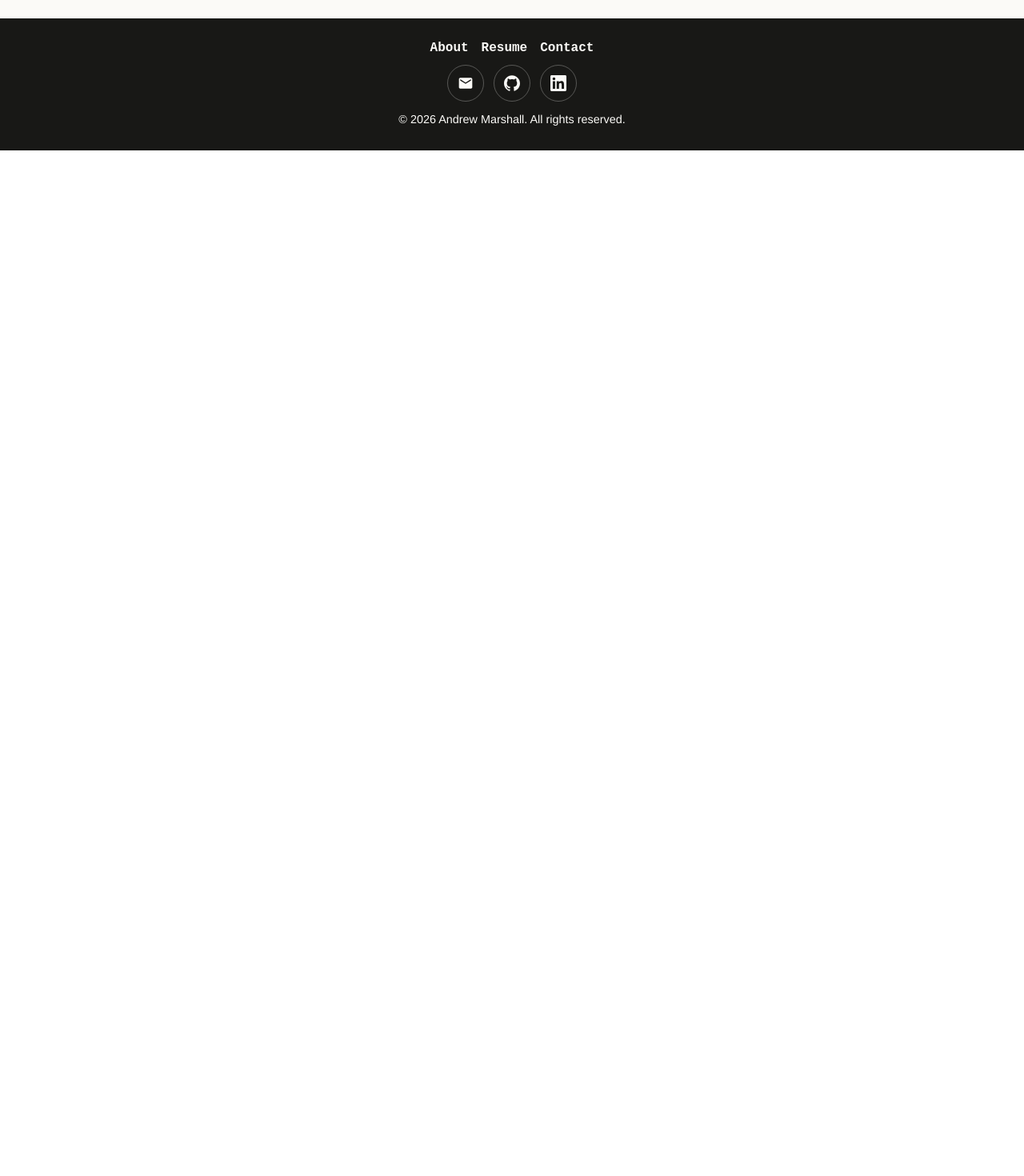
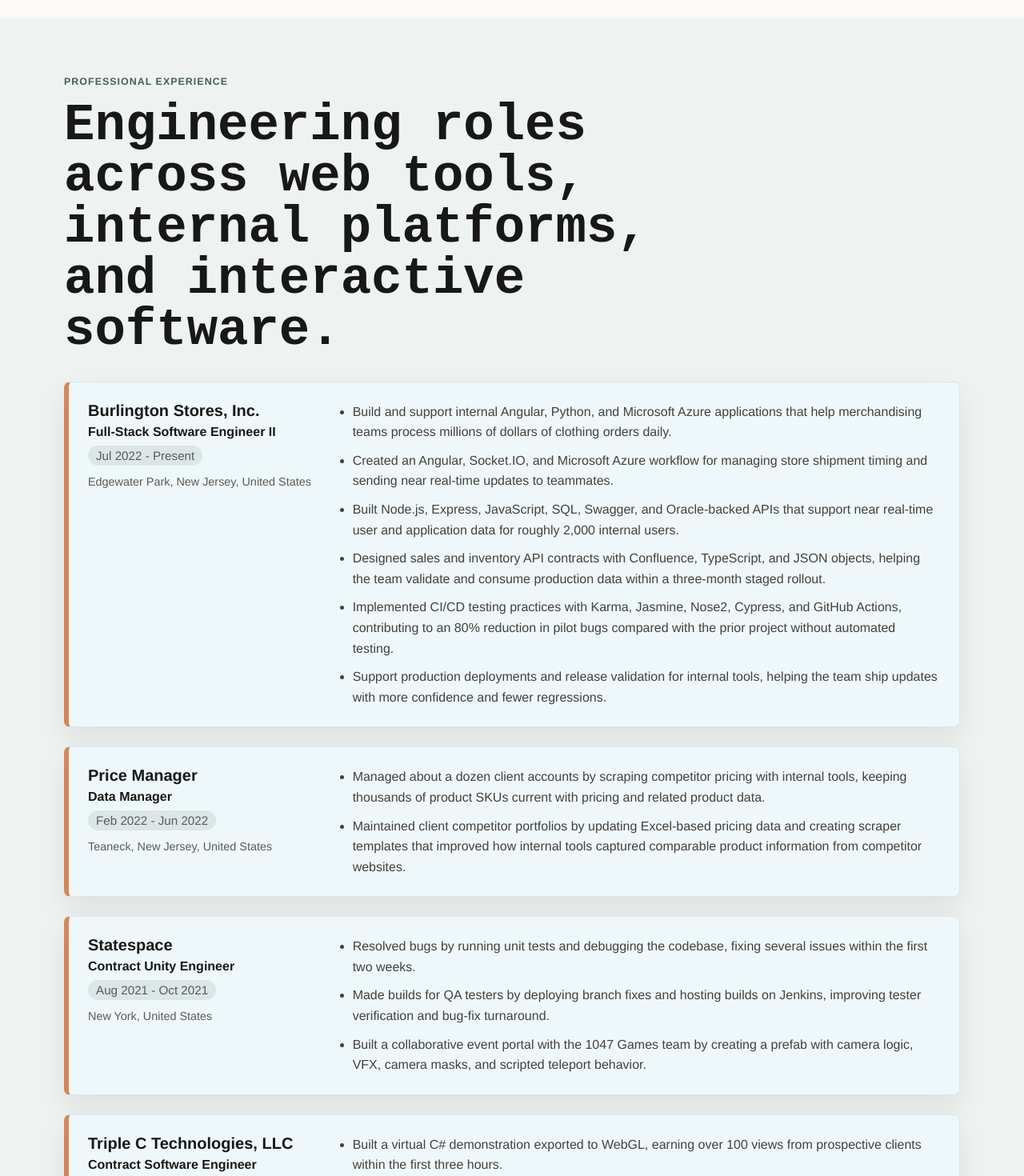
Before and after one commit to alm266/andrew-developer-portfolio, an Angular app: page /resume in a window 1280 px wide. Shown: the part 600-2070 px from the top of the page at 80% size. Before the commit the page ends 800 px from the top, so only its background shows below. Built offline with nearby package versions, Linux system fonts and the light colour scheme.

Commit message:
updated resume points and UI cards

```diff
--- a/src/app/app.module.ts
+++ b/src/app/app.module.ts
@@ -10,6 +10,7 @@ import { ContactComponent } from './features/contact';
 import { HeroSectionComponent } from './features/home/hero-section/hero-section.component';
 import { HomeComponent } from './features/home/home.component';
 import { ProjectsComponent } from './features/projects';
+import { ExperienceCardComponent } from './features/resume/experience-card/experience-card.component';
 import { ResumeComponent } from './features/resume';
 import { WritingComponent } from './features/writing';
 import { SharedModule } from './shared';
@@ -20,6 +21,7 @@ import { SharedModule } from './shared';
     AppComponent,
     CaseStudiesComponent,
     ContactComponent,
+    ExperienceCardComponent,
     HeroSectionComponent,
     HomeComponent,
     ProjectsComponent,
--- /dev/null
+++ b/src/app/features/resume/experience-card/experience-card.component.html
@@ -0,0 +1,11 @@
+<article class="experience-card">
+  <div class="experience-card__meta">
+    <h3>{{ entry.company }}</h3>
+    <p>{{ entry.role }}</p>
+    <span>{{ entry.dateRange }}</span>
+    <small>{{ entry.location }}</small>
+  </div>
+  <ul class="experience-card__highlights">
+    <li *ngFor="let highlight of entry.highlights">{{ highlight }}</li>
+  </ul>
+</article>
--- /dev/null
+++ b/src/app/features/resume/experience-card/experience-card.component.scss
@@ -0,0 +1,70 @@
+:host {
+  display: block;
+}
+
+.experience-card {
+  display: grid;
+  grid-template-columns: minmax(220px, 0.38fr) minmax(0, 1fr);
+  gap: 24px;
+  border: 1px solid rgba(24, 24, 22, 0.08);
+  border-left: 6px solid #d68756;
+  border-radius: 8px;
+  padding: 24px;
+  background: #eef8fa;
+  box-shadow: 0 16px 36px rgba(24, 24, 22, 0.08);
+}
+
+.experience-card__meta h3 {
+  margin: 0 0 6px;
+  font-family: Ubuntu, "Helvetica Neue", Arial, sans-serif;
+  font-size: 1.25rem;
+}
+
+.experience-card__meta p,
+.experience-card__meta span,
+.experience-card__meta small,
+.experience-card__highlights {
+  font-family: Ubuntu, "Helvetica Neue", Arial, sans-serif;
+}
+
+.experience-card__meta p {
+  margin: 0 0 8px;
+  color: #181816;
+  font-weight: 700;
+}
+
+.experience-card__meta span {
+  display: inline-flex;
+  margin-bottom: 10px;
+  border-radius: 999px;
+  padding: 4px 10px;
+  background: rgba(24, 24, 22, 0.08);
+  color: #5d5a55;
+  font-size: 0.95rem;
+}
+
+.experience-card__meta small {
+  display: block;
+  color: #5d5a55;
+  font-size: 0.9rem;
+  line-height: 1.5;
+}
+
+.experience-card__highlights {
+  margin: 0;
+  padding-left: 20px;
+  color: #44413c;
+  font-size: 1rem;
+  line-height: 1.6;
+}
+
+.experience-card__highlights li + li {
+  margin-top: 10px;
+}
+
+@media (max-width: 720px) {
+  .experience-card {
+    grid-template-columns: 1fr;
+    gap: 12px;
+  }
+}
--- a/src/app/features/resume/resume.component.html
+++ b/src/app/features/resume/resume.component.html
@@ -7,4 +7,18 @@
       roles, tools, achievements, and focus areas.
     </p>
   </section>
+
+  <section class="experience" aria-labelledby="experience-title">
+    <div class="experience__content">
+      <p class="page__eyebrow">Professional experience</p>
+      <h2 id="experience-title">Engineering roles across web tools, internal platforms, and interactive software.</h2>
+
+      <div class="experience__list">
+        <app-experience-card
+          *ngFor="let entry of experienceEntries"
+          [entry]="entry"
+        ></app-experience-card>
+      </div>
+    </div>
+  </section>
 </main>
--- a/src/app/features/resume/resume.component.scss
+++ b/src/app/features/resume/resume.component.scss
@@ -41,3 +41,40 @@ h1 {
   font-size: 1.1rem;
   line-height: 1.7;
 }
+
+.experience {
+  padding: 72px 24px;
+  background: #eef3f1;
+}
+
+.experience__content {
+  width: min(100%, 1120px);
+  margin: 0 auto;
+}
+
+.experience .page__eyebrow {
+  color: #47605a;
+}
+
+h2,
+h3 {
+  margin-top: 0;
+}
+
+h2 {
+  max-width: 840px;
+  margin-bottom: 32px;
+  font-size: clamp(2rem, 5vw, 4rem);
+  line-height: 1;
+}
+
+.experience__list {
+  display: grid;
+  gap: 24px;
+}
+
+@media (max-width: 720px) {
+  .experience {
+    padding: 56px 20px;
+  }
+}
--- a/src/app/features/resume/resume.component.ts
+++ b/src/app/features/resume/resume.component.ts
@@ -1,8 +1,71 @@
 import { Component } from '@angular/core';
+
+import { ExperienceEntry } from './experience-card/experience-card.component';
 
 @Component({
   selector: 'app-resume',
   templateUrl: './resume.component.html',
   styleUrls: ['./resume.component.scss'],
 })
-export class ResumeComponent {}
+export class ResumeComponent {
+  readonly experienceEntries: ExperienceEntry[] = [
+    {
+      company: 'Burlington Stores, Inc.',
+      role: 'Full-Stack Software Engineer II',
+      dateRange: 'Jul 2022 - Present',
+      location: 'Edgewater Park, New Jersey, United States',
+      highlights: [
+        'Build and support internal Angular, Python, and Microsoft Azure applications that help merchandising teams process millions of dollars of clothing orders daily.',
+        'Created an Angular, Socket.IO, and Microsoft Azure workflow for managing store shipment timing and sending near real-time updates to teammates.',
+        'Built Node.js, Express, JavaScript, SQL, Swagger, and Oracle-backed APIs that support near real-time user and application data for roughly 2,000 internal users.',
+        'Designed sales and inventory API contracts with Confluence, TypeScript, and JSON objects, helping the team validate and consume production data within a three-month staged rollout.',
+        'Implemented CI/CD testing practices with Karma, Jasmine, Nose2, Cypress, and GitHub Actions, contributing to an 80% reduction in pilot bugs compared with the prior project without automated testing.',
+        'Support production deployments and release validation for internal tools, helping the team ship updates with more confidence and fewer regressions.',
+      ],
+    },
+    {
+      company: 'Price Manager',
+      role: 'Data Manager',
+      dateRange: 'Feb 2022 - Jun 2022',
+      location: 'Teaneck, New Jersey, United States',
+      highlights: [
+        'Managed about a dozen client accounts by scraping competitor pricing with internal tools, keeping thousands of product SKUs current with pricing and related product data.',
+        'Maintained client competitor portfolios by updating Excel-based pricing data and creating scraper templates that improved how internal tools captured comparable product information from competitor websites.',
+      ],
+    },
+    {
+      company: 'Statespace',
+      role: 'Contract Unity Engineer',
+      dateRange: 'Aug 2021 - Oct 2021',
+      location: 'New York, United States',
+      highlights: [
+        'Resolved bugs by running unit tests and debugging the codebase, fixing several issues within the first two weeks.',
+        'Made builds for QA testers by deploying branch fixes and hosting builds on Jenkins, improving tester verification and bug-fix turnaround.',
+        'Built a collaborative event portal with the 1047 Games team by creating a prefab with camera logic, VFX, camera masks, and scripted teleport behavior.',
+      ],
+    },
+    {
+      company: 'Triple C Technologies, LLC',
+      role: 'Contract Software Engineer',
+      dateRange: 'Feb 2021 - Apr 2021',
+      location: 'United States',
+      highlights: [
+        'Built a virtual C# demonstration exported to WebGL, earning over 100 views from prospective clients within the first three hours.',
+        'Led and collaborated with a remote engineering team through frequent video calls and messaging to deliver, approve, and publish the project within a 45-day timeline.',
+      ],
+    },
+    {
+      company: 'Digital Continue',
+      role: 'Software Engineer',
+      dateRange: 'Sep 2017 - Oct 2020',
+      location: 'Long Island City, Queens, NY',
+      highlights: [
+        'Implemented procedural minigame systems for SuperMash using a Prototype pattern and open-source Entity-Component architecture with roughly 200 runtime component properties.',
+        'Created metadata tooling with C# and Unity libraries so designers could update data through spreadsheets instead of code.',
+        'Authored modular MVC-style C# systems that made the codebase easier for multiple engineers to work in at once.',
+        'Reviewed other engineers C# code through Jira and Git, helping catch issues before merge and saving engineers debugging time each week.',
+        'Resolved more than 25 high-priority bugs per month by debugging and tracing through C# gameplay systems.',
+      ],
+    },
+  ];
+}
```
Also changed, not shown: src/app/features/resume/experience-card/experience-card.component.ts (added, +18 -0 lines), 2 other files (tests, documents, lock files or other folders).
